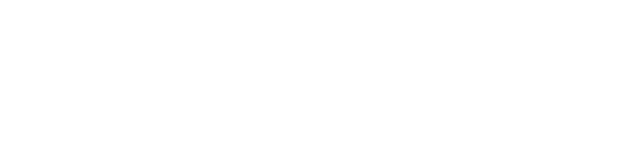
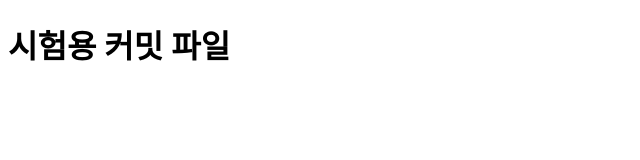
Before and after one commit to chaeeun-Han/planD, a plain HTML site: page index.html in a window 1280 px wide. Shown: the whole page, without its empty margins (0-640 px from the left). Drawn offline with Linux system fonts and the light colour scheme.

Commit message:
first commit - make index.html

```diff
--- a/index.html
+++ b/index.html
@@ -7,6 +7,6 @@
     <title>planD</title>
 </head>
 <body>
-
+    <h1>시험용 커밋 파일</h1>
 </body>
 </html>
```
